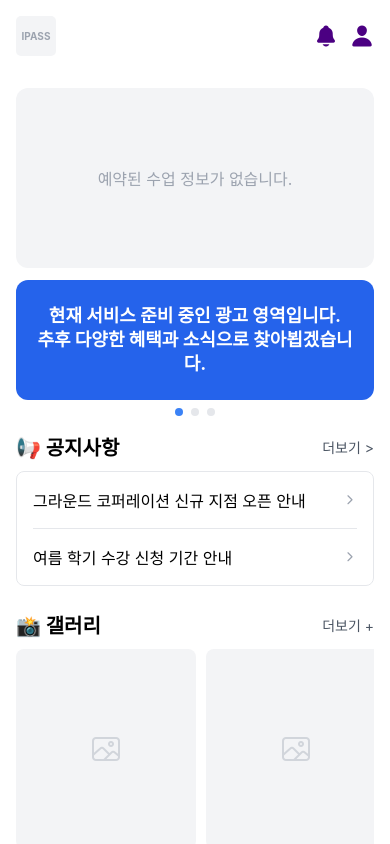
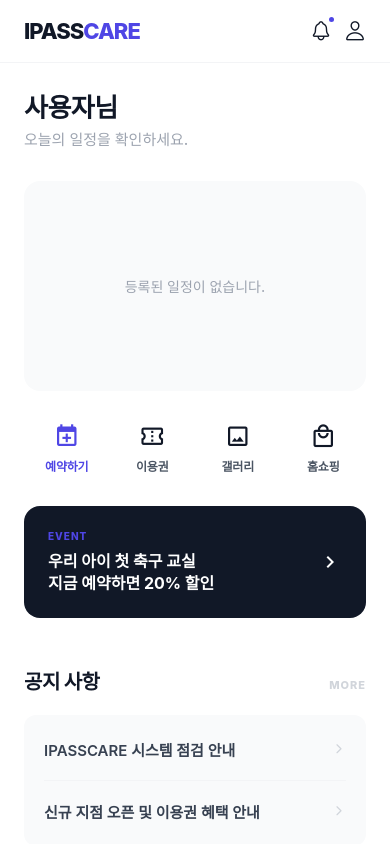
Before and after one commit to groundcoporation/GroundCoropration_web, a React Native app in the folder app/: screen /Home in a window 390 px wide. Built offline with nearby package versions, Linux system fonts and the light colour scheme.

Commit message:
홈스크린수정

```diff
--- a/app/src/screens/home/HomeScreen.tsx
+++ b/app/src/screens/home/HomeScreen.tsx
@@ -1,4 +1,4 @@
-import React, { useState, useEffect } from 'react';
+import React, { useState, useEffect } from "react";
 import {
   View,
   Text,
@@ -8,13 +8,14 @@ import {
   Dimensions,
   StatusBar,
   FlatList,
-  Linking
-} from 'react-native';
-import { SafeAreaView } from 'react-native-safe-area-context';
-import { Ionicons } from '@expo/vector-icons';
-import { supabase } from '../../lib/supabase';
+  Linking,
+  ImageBackground,
+} from "react-native";
+import { SafeAreaView } from "react-native-safe-area-context";
+import { Ionicons, MaterialCommunityIcons } from "@expo/vector-icons";
+import { supabase } from "../../lib/supabase";
 
-const { width } = Dimensions.get('window');
+const { width } = Dimensions.get("window");
 
 export default function HomeScreen({ navigation }: any) {
   const [userData, setUserData] = useState<any>(null);
@@ -28,54 +29,61 @@ export default function HomeScreen({ navigation }: any) {
 
   const fetchData = async () => {
     try {
-      const { data: { user } } = await supabase.auth.getUser();
+      const {
+        data: { user },
+      } = await supabase.auth.getUser();
       if (user) {
-        // 1. 사용자 프로필 및 지점 정보 로드
         const { data: userProfile } = await supabase
-          .from('users')
-          .select('*, branches(name)')
-          .eq('id', user.id)
+          .from("users")
+          .select("*, branches(name)")
+          .eq("id", user.id)
           .single();
         setUserData(userProfile);
 
-        // 2. 자녀 목록 로드
         const { data: childrenList } = await supabase
-          .from('children')
-          .select('*')
-          .eq('parent_id', user.id)
-          .order('created_at', { ascending: true });
+          .from("children")
+          .select("*")
+          .eq("parent_id", user.id)
+          .order("created_at", { ascending: true });
         setChildren(childrenList || []);
       }
     } catch (e) {
-      console.log('데이터 로드 에러:', e);
+      console.log("데이터 로드 에러:", e);
     } finally {
       setLoading(false);
     }
   };
 
-  /**
-   * 💡 수업 카드 렌더링 함수
-   * 성인일 경우 본인 이름을, 학부모일 경우 자녀 이름을 받아 처리합니다.
-   */
   const renderLessonCard = (targetName: string, isChild: boolean) => (
-    <View style={styles.cardInner}>
-      {/* 관리자 이미지 자리 플레이스홀더 */}
-      <View style={[styles.cardBg, { backgroundColor: '#444' }]} />
+    <View style={styles.cardShadow}>
+      <ImageBackground
+        source={{
+          uri: "https://images.unsplash.com/photo-1574629810360-7efbbe195018?q=80&w=800",
+        }}
+        style={styles.cardInner}
+        imageStyle={{ borderRadius: 16 }}
+      >
         <View style={styles.cardOverlay} />
         <View style={styles.cardContent}>
           <View>
-          <Text style={styles.cardDateText}>05월 01일 (수) 14:00</Text>
+            <View style={styles.tag}>
+              <Text style={styles.tagText}>UPCOMING</Text>
+            </View>
+            <Text style={styles.cardDateText}>05.01 WED 14:00</Text>
             <Text style={styles.cardChildText}>
-            {targetName} {isChild ? '학생' : '회원님'} ({userData?.branches?.name || '시흥본점'})
+              {targetName} {isChild ? "학생" : "회원님"}
+            </Text>
+            <Text style={styles.branchText}>
+              {userData?.branches?.name || "시흥본점"}
             </Text>
           </View>
-        {/* 💡 픽업 버튼은 자녀(학생)일 때만 노출 */}
           {isChild && (
-          <TouchableOpacity style={styles.pickupBtn}>
-            <Text style={styles.pickupBtnText}>🚌 픽업 신청</Text>
+            <TouchableOpacity style={styles.pickupBtnActive}>
+              <Text style={styles.pickupBtnTextActive}>픽업 신청</Text>
             </TouchableOpacity>
           )}
         </View>
+      </ImageBackground>
     </View>
   );
 
@@ -83,44 +91,59 @@ export default function HomeScreen({ navigation }: any) {
     <SafeAreaView style={styles.safeArea}>
       <StatusBar barStyle="dark-content" />
 
-      {/* AppBar (플러터 AppBar 구조 복구) */}
+      {/* AppBar */}
       <View style={styles.appBar}>
-        <View style={styles.logoPlaceholder}>
-          <Text style={styles.logoText}>IPASS</Text>
+        <View style={styles.logoRow}>
+          <Text style={styles.logoBrandText}>
+            IPASS<Text style={styles.logoBrandAccent}>CARE</Text>
+          </Text>
         </View>
         <View style={styles.appBarActions}>
-          <TouchableOpacity style={styles.iconBtn}>
-            <Ionicons name="notifications" size={24} color="indigo" />
+          <TouchableOpacity style={styles.iconCircle}>
+            <Ionicons name="notifications-outline" size={22} color="#111827" />
+            <View style={styles.badge} />
           </TouchableOpacity>
-          <TouchableOpacity style={styles.iconBtn} onPress={() => navigation.navigate('MyPage')}>
-            <Ionicons name="person" size={24} color="indigo" />
+          <TouchableOpacity
+            style={[styles.iconCircle, { marginLeft: 12 }]}
+            onPress={() => navigation.navigate("MyPage")}
+          >
+            <Ionicons name="person-outline" size={22} color="#111827" />
           </TouchableOpacity>
         </View>
       </View>
 
       <ScrollView style={styles.container} showsVerticalScrollIndicator={false}>
         <View style={styles.mainPadding}>
+          {/* Welcome Section */}
+          <View style={styles.welcomeSection}>
+            <Text style={styles.welcomeName}>
+              {userData?.name || "사용자"}님
+            </Text>
+            <Text style={styles.welcomeMsg}>오늘의 일정을 확인하세요.</Text>
+          </View>
 
-          {/* 1. 수업 정보 PageView 섹션 */}
+          {/* 1. Schedule Cards */}
           <View style={styles.pageViewSection}>
             <FlatList
-              // 💡 자녀가 있으면 자녀 목록을, 없으면 사용자 본인 데이터를 리스트로 구성
               data={children.length > 0 ? children : [userData]}
               horizontal
               pagingEnabled
               showsHorizontalScrollIndicator={false}
               onMomentumScrollEnd={(e) => {
-                const index = Math.round(e.nativeEvent.contentOffset.x / (width - 32));
+                const index = Math.round(
+                  e.nativeEvent.contentOffset.x / (width - 48),
+                );
                 setActiveChildIndex(index);
               }}
               renderItem={({ item }) => (
                 <View style={styles.cardWrapper}>
                   {item ? (
-                    // 성인 회원이면 본인 이름, 학부모면 자녀 이름을 targetName으로 전달
                     renderLessonCard(item.name, children.length > 0)
                   ) : (
                     <View style={[styles.cardInner, styles.emptyCard]}>
-                      <Text style={styles.emptyText}>예약된 수업 정보가 없습니다.</Text>
+                      <Text style={styles.emptyText}>
+                        등록된 일정이 없습니다.
+                      </Text>
                     </View>
                   )}
                 </View>
@@ -130,80 +153,137 @@ export default function HomeScreen({ navigation }: any) {
             {children.length > 1 && (
               <View style={styles.dotRow}>
                 {children.map((_, i) => (
-                  <View key={i} style={[styles.dot, activeChildIndex === i && styles.activeDot]} />
+                  <View
+                    key={i}
+                    style={[
+                      styles.dot,
+                      activeChildIndex === i && styles.activeDot,
+                    ]}
+                  />
                 ))}
               </View>
             )}
           </View>
 
-          {/* 2. 광고 배너 섹션 */}
-          <View style={styles.adBanner}>
-            <Text style={styles.adContent}>
-              현재 서비스 준비 중인 광고 영역입니다.{"\n"}추후 다양한 혜택과 소식으로 찾아뵙겠습니다.
+          {/* 2. Quick Menu (수정됨) */}
+          <View style={styles.quickMenuGrid}>
+            {[
+              {
+                icon: "calendar-plus",
+                label: "예약하기",
+                color: "#4F46E5",
+                screen: "Reservation",
+              },
+              {
+                icon: "ticket-confirmation-outline",
+                label: "이용권",
+                color: "#111827",
+                screen: "Pass",
+              },
+              {
+                icon: "image-outline",
+                label: "갤러리",
+                color: "#111827",
+                screen: "Gallery",
+              },
+              {
+                icon: "shopping-outline",
+                label: "홈쇼핑",
+                color: "#111827",
+                screen: "Shop",
+              },
+            ].map((menu, idx) => (
+              <TouchableOpacity
+                key={idx}
+                style={styles.menuItem}
+                onPress={() => navigation.navigate(menu.screen)}
+              >
+                <MaterialCommunityIcons
+                  name={menu.icon as any}
+                  size={26}
+                  color={menu.color}
+                />
+                <Text
+                  style={[
+                    styles.menuLabel,
+                    { color: menu.color === "#4F46E5" ? "#4F46E5" : "#4B5563" },
+                  ]}
+                >
+                  {menu.label}
+                </Text>
+              </TouchableOpacity>
+            ))}
+          </View>
+
+          {/* 3. 광고 배너 섹션 (추가됨) */}
+          <TouchableOpacity style={styles.adBanner}>
+            <View style={styles.adTextContainer}>
+              <Text style={styles.adTag}>EVENT</Text>
+              <Text style={styles.adTitle}>
+                우리 아이 첫 축구 교실{"\n"}지금 예약하면 20% 할인
               </Text>
             </View>
-          <View style={styles.dotRow}>
-            <View style={[styles.dot, styles.activeDot]} />
-            <View style={styles.dot} />
-            <View style={styles.dot} />
-          </View>
+            <MaterialCommunityIcons
+              name="chevron-right"
+              size={24}
+              color="#fff"
+              opacity={0.7}
+            />
+          </TouchableOpacity>
 
-          {/* 3. 공지사항 섹션 */}
+          {/* 4. 공지 사항 */}
           <View style={styles.sectionHeader}>
-            <Text style={styles.sectionTitle}>📢 공지사항</Text>
-            <TouchableOpacity onPress={() => navigation.navigate('Notice')}>
-              <Text style={styles.moreText}>더보기 {'>'}</Text>
+            <Text style={styles.sectionTitle}>공지 사항</Text>
+            <TouchableOpacity onPress={() => navigation.navigate("Notice")}>
+              <Text style={styles.moreText}>MORE</Text>
             </TouchableOpacity>
           </View>
           <View style={styles.noticeBox}>
             <TouchableOpacity style={styles.noticeRow}>
-              <Text style={styles.noticeTitle} numberOfLines={1}>그라운드 코퍼레이션 신규 지점 오픈 안내</Text>
-              <Ionicons name="chevron-forward" size={14} color="#9CA3AF" />
+              <Text style={styles.noticeTitle} numberOfLines={1}>
+                IPASSCARE 시스템 점검 안내
+              </Text>
+              <Ionicons name="chevron-forward" size={14} color="#D1D5DB" />
             </TouchableOpacity>
             <View style={styles.divider} />
             <TouchableOpacity style={styles.noticeRow}>
-              <Text style={styles.noticeTitle} numberOfLines={1}>여름 학기 수강 신청 기간 안내</Text>
-              <Ionicons name="chevron-forward" size={14} color="#9CA3AF" />
+              <Text style={styles.noticeTitle} numberOfLines={1}>
+                신규 지점 오픈 및 이용권 혜택 안내
+              </Text>
+              <Ionicons name="chevron-forward" size={14} color="#D1D5DB" />
             </TouchableOpacity>
           </View>
 
-          {/* 4. 갤러리 섹션 */}
-          <View style={[styles.sectionHeader, { marginTop: 24 }]}>
-            <Text style={styles.sectionTitle}>📸 갤러리</Text>
-            <TouchableOpacity onPress={() => navigation.navigate('Gallery')}>
-              <Text style={styles.moreText}>더보기 +</Text>
+          {/* Footer */}
+          <View style={styles.footer}>
+            <Text style={styles.footerCompany}>(주)그라운드코퍼레이션</Text>
+            <View style={styles.footerInfoRow}>
+              <Text style={styles.footerText}>대표 김강태</Text>
+              <Text style={styles.footerDivider}>|</Text>
+              <Text style={styles.footerText}>사업자 441-86-03857</Text>
+            </View>
+            <Text style={styles.footerText}>
+              경기도 시흥시 서울대학로278번길 61, 7층
+            </Text>
+
+            <View style={styles.footerLinks}>
+              <TouchableOpacity
+                onPress={() => Linking.openURL("https://docs.google.com")}
+              >
+                <Text style={styles.footerLink}>이용약관</Text>
+              </TouchableOpacity>
+              <TouchableOpacity
+                onPress={() => Linking.openURL("https://docs.google.com")}
+              >
+                <Text style={[styles.footerLink, { marginLeft: 16 }]}>
+                  개인정보 처리방침
+                </Text>
               </TouchableOpacity>
             </View>
-          <ScrollView horizontal showsHorizontalScrollIndicator={false} style={styles.galleryScroll}>
-            {[1, 2, 3].map((i) => (
-              <View key={i} style={styles.galleryCard}>
-                <View style={{ flex: 1, backgroundColor: '#F3F4F6', justifyContent: 'center', alignItems: 'center' }}>
-                  <Ionicons name="image-outline" size={32} color="#D1D5DB" />
+            <Text style={styles.copyRight}>
+              © 2026 IPASSCARE. All rights reserved.
+            </Text>
           </View>
-              </View>
-            ))}
-          </ScrollView>
-
-          {/* 5. 푸터 (플러터 정보 100% 복구) */}
-          <View style={styles.footer}>
-            <Text style={styles.footerCompany}>(주)그라운드코퍼레이션</Text>
-            <Text style={styles.footerText}>대표자 성명: 김강태</Text>
-            <Text style={styles.footerText}>사업자등록번호: 441-86-03857</Text>
-            <Text style={styles.footerText}>주소: 경기도 시흥시 서울대학로278번길 61, 7층 713호(배곧동, 서영베니스스퀘어)</Text>
-            <Text style={styles.footerText}>통신판매업신고번호: 신고 예정</Text>
-            <Text style={styles.footerText}>고객센터: groundcoporation@gmail.com</Text>
-            <View style={styles.footerLinks}>
-              <TouchableOpacity onPress={() => Linking.openURL('https://docs.google.com/document/d/1w8fZDkcwXM6GATj6cAqmPHRny08w8KikLdFSuogXpmw/edit?usp=sharing')}>
-                <Text style={styles.footerLinkBold}>이용약관</Text>
-              </TouchableOpacity>
-              <Text style={styles.footerText}>  |  </Text>
-              <TouchableOpacity onPress={() => Linking.openURL('https://docs.google.com/document/d/1plQT2VJIrK8nxG1m3huj3LuUsCKea-dl37HEEBOhnJw/edit?usp=sharing')}>
-                <Text style={styles.footerLinkBold}>개인정보 처리방침</Text>
-              </TouchableOpacity>
-            </View>
-            <Text style={styles.copyRight}>© 2026 Ground Corporation. All rights reserved.</Text>
-          </View>
-
         </View>
       </ScrollView>
     </SafeAreaView>
@@ -211,44 +291,215 @@ export default function HomeScreen({ navigation }: any) {
 }
 
 const styles = StyleSheet.create({
-  safeArea: { flex: 1, backgroundColor: '#fff' },
+  safeArea: { flex: 1, backgroundColor: "#FFFFFF" },
   container: { flex: 1 },
-  appBar: { flexDirection: 'row', justifyContent: 'space-between', padding: 16, alignItems: 'center', backgroundColor: '#fff' },
-  logoPlaceholder: { width: 40, height: 40, borderRadius: 5, backgroundColor: '#f3f4f6', justifyContent: 'center', alignItems: 'center' },
-  logoText: { fontSize: 10, fontWeight: 'bold', color: '#9CA3AF' },
-  appBarActions: { flexDirection: 'row' },
-  iconBtn: { marginLeft: 12 },
-  mainPadding: { padding: 16 },
-  pageViewSection: { marginBottom: 12 },
-  cardWrapper: { width: width - 32, height: 180 },
-  cardInner: { flex: 1, borderRadius: 12, overflow: 'hidden', justifyContent: 'flex-end' },
-  cardBg: { ...StyleSheet.absoluteFillObject },
-  cardOverlay: { ...StyleSheet.absoluteFillObject, backgroundColor: 'rgba(0,0,0,0.45)' },
-  cardContent: { padding: 16, flexDirection: 'row', justifyContent: 'space-between', alignItems: 'flex-end' },
-  cardDateText: { fontSize: 20, fontWeight: '900', color: '#fff' },
-  cardChildText: { fontSize: 14, color: '#fff', marginTop: 4 },
-  pickupBtn: { borderWidth: 1.5, borderColor: '#fff', borderRadius: 5, paddingHorizontal: 12, paddingVertical: 6 },
-  pickupBtnText: { color: '#fff', fontWeight: 'bold', fontSize: 14 },
-  emptyCard: { backgroundColor: '#F3F4F6', justifyContent: 'center', alignItems: 'center' },
-  emptyText: { fontSize: 16, color: '#9CA3AF' },
-  adBanner: { height: 120, backgroundColor: '#2563EB', borderRadius: 12, justifyContent: 'center', alignItems: 'center', padding: 20 },
-  adContent: { fontSize: 18, color: '#fff', fontWeight: 'bold', textAlign: 'center', lineHeight: 24 },
-  dotRow: { flexDirection: 'row', justifyContent: 'center', marginTop: 8, marginBottom: 16 },
-  dot: { width: 8, height: 8, borderRadius: 4, backgroundColor: '#E5E7EB', marginHorizontal: 4 },
-  activeDot: { backgroundColor: '#3B82F6' },
-  sectionHeader: { flexDirection: 'row', justifyContent: 'space-between', alignItems: 'center', marginBottom: 10 },
-  sectionTitle: { fontSize: 20, fontWeight: 'bold' },
-  moreText: { color: '#4B5563', fontSize: 14 },
-  noticeBox: { borderWidth: 1, borderColor: '#E5E7EB', borderRadius: 8 },
-  noticeRow: { padding: 16, flexDirection: 'row', justifyContent: 'space-between', alignItems: 'center' },
-  noticeTitle: { fontSize: 16, flex: 1, marginRight: 10 },
-  divider: { height: 1, backgroundColor: '#E5E7EB', marginHorizontal: 16 },
-  galleryScroll: { flexDirection: 'row' },
-  galleryCard: { width: 180, height: 200, marginRight: 10, borderRadius: 8, overflow: 'hidden' },
-  footer: { marginTop: 40, paddingVertical: 24, borderTopWidth: 1, borderTopColor: '#F3F4F6' },
-  footerCompany: { fontSize: 14, fontWeight: 'bold', color: '#9CA3AF', marginBottom: 12 },
-  footerText: { fontSize: 12, color: '#9CA3AF', marginBottom: 4, lineHeight: 18 },
-  footerLinks: { flexDirection: 'row', alignItems: 'center', marginTop: 8 },
-  footerLinkBold: { fontSize: 12, fontWeight: 'bold', color: '#4B5563', textDecorationLine: 'underline' },
-  copyRight: { fontSize: 11, color: '#D1D5DB', marginTop: 16 }
+  appBar: {
+    flexDirection: "row",
+    justifyContent: "space-between",
+    paddingHorizontal: 24,
+    paddingVertical: 18,
+    alignItems: "center",
+    borderBottomWidth: 1,
+    borderBottomColor: "#F3F4F6",
+    backgroundColor: "#FFFFFF",
+  },
+  logoRow: { flexDirection: "row", alignItems: "center" },
+  logoBrandText: {
+    fontSize: 22,
+    fontWeight: "800",
+    color: "#111827",
+    letterSpacing: -1,
+  },
+  logoBrandAccent: { color: "#4F46E5" },
+  appBarActions: { flexDirection: "row", alignItems: "center" },
+  iconCircle: { position: "relative" },
+  badge: {
+    position: "absolute",
+    top: -2,
+    right: -2,
+    width: 5,
+    height: 5,
+    borderRadius: 2.5,
+    backgroundColor: "#4F46E5",
+  },
+  mainPadding: { padding: 24 },
+  welcomeSection: { marginBottom: 32 },
+  welcomeName: {
+    fontSize: 26,
+    fontWeight: "800",
+    color: "#111827",
+    letterSpacing: -0.5,
+  },
+  welcomeMsg: {
+    fontSize: 15,
+    color: "#9CA3AF",
+    marginTop: 4,
+    fontWeight: "500",
+  },
+  pageViewSection: { marginBottom: 32 },
+  cardWrapper: { width: width - 48, marginRight: 24 },
+  cardShadow: { borderRadius: 16, backgroundColor: "#fff" },
+  cardInner: { height: 210, justifyContent: "flex-end" },
+  cardOverlay: {
+    ...StyleSheet.absoluteFillObject,
+    backgroundColor: "rgba(0, 0, 0, 0.4)",
+    borderRadius: 16,
+  },
+  cardContent: {
+    padding: 24,
+    flexDirection: "row",
+    justifyContent: "space-between",
+    alignItems: "flex-end",
+  },
+  tag: {
+    backgroundColor: "rgba(255,255,255,0.2)",
+    paddingHorizontal: 8,
+    paddingVertical: 3,
+    borderRadius: 4,
+    alignSelf: "flex-start",
+    marginBottom: 12,
+  },
+  tagText: { fontSize: 10, fontWeight: "700", color: "#fff", letterSpacing: 1 },
+  cardDateText: {
+    fontSize: 24,
+    fontWeight: "800",
+    color: "#fff",
+    letterSpacing: -0.5,
+  },
+  cardChildText: {
+    fontSize: 16,
+    color: "#fff",
+    marginTop: 4,
+    fontWeight: "600",
+    opacity: 0.9,
+  },
+  branchText: { fontSize: 13, color: "rgba(255,255,255,0.6)", marginTop: 6 },
+  pickupBtnActive: {
+    backgroundColor: "#fff",
+    borderRadius: 8,
+    paddingHorizontal: 16,
+    paddingVertical: 10,
+  },
+  pickupBtnTextActive: { color: "#111827", fontWeight: "700", fontSize: 13 },
+  quickMenuGrid: {
+    flexDirection: "row",
+    justifyContent: "space-between",
+    marginBottom: 32,
+  },
+  menuItem: { alignItems: "center", flex: 1 },
+  menuLabel: {
+    fontSize: 12,
+    fontWeight: "700",
+    marginTop: 8,
+    letterSpacing: -0.2,
+  },
+  adBanner: {
+    backgroundColor: "#111827",
+    borderRadius: 16,
+    padding: 24,
+    flexDirection: "row",
+    alignItems: "center",
+    justifyContent: "space-between",
+    marginBottom: 48,
+  },
+  adTextContainer: { flex: 1 },
+  adTag: {
+    color: "#4F46E5",
+    fontSize: 10,
+    fontWeight: "800",
+    marginBottom: 8,
+    letterSpacing: 1,
+  },
+  adTitle: {
+    color: "#FFFFFF",
+    fontSize: 16,
+    fontWeight: "700",
+    lineHeight: 22,
+  },
+  emptyCard: {
+    backgroundColor: "#F9FAFB",
+    height: 210,
+    justifyContent: "center",
+    alignItems: "center",
+    borderRadius: 16,
+  },
+  emptyText: { fontSize: 14, color: "#9CA3AF", fontWeight: "500" },
+  dotRow: { flexDirection: "row", justifyContent: "center", marginTop: 20 },
+  dot: {
+    width: 5,
+    height: 5,
+    borderRadius: 2.5,
+    backgroundColor: "#E5E7EB",
+    marginHorizontal: 3,
+  },
+  activeDot: { width: 16, backgroundColor: "#111827" },
+  sectionHeader: {
+    flexDirection: "row",
+    justifyContent: "space-between",
+    alignItems: "baseline",
+    marginBottom: 20,
+  },
+  sectionTitle: {
+    fontSize: 20,
+    fontWeight: "800",
+    color: "#111827",
+    letterSpacing: -0.5,
+  },
+  moreText: {
+    color: "#D1D5DB",
+    fontSize: 11,
+    fontWeight: "800",
+    letterSpacing: 1,
+  },
+  noticeBox: {
+    backgroundColor: "#F9FAFB",
+    borderRadius: 12,
+    paddingVertical: 4,
+  },
+  noticeRow: {
+    padding: 20,
+    flexDirection: "row",
+    justifyContent: "space-between",
+    alignItems: "center",
+  },
+  noticeTitle: {
+    fontSize: 15,
+    flex: 1,
+    color: "#374151",
+    fontWeight: "600",
+    marginRight: 12,
+  },
+  divider: { height: 1, backgroundColor: "#F3F4F6", marginHorizontal: 20 },
+  footer: {
+    marginTop: 40,
+    paddingVertical: 40,
+    borderTopWidth: 1,
+    borderTopColor: "#F3F4F6",
+  },
+  footerCompany: {
+    fontSize: 13,
+    fontWeight: "800",
+    color: "#111827",
+    marginBottom: 12,
+  },
+  footerInfoRow: {
+    flexDirection: "row",
+    alignItems: "center",
+    marginBottom: 4,
+  },
+  footerDivider: { fontSize: 11, color: "#E5E7EB", marginHorizontal: 8 },
+  footerText: {
+    fontSize: 12,
+    color: "#9CA3AF",
+    fontWeight: "500",
+    lineHeight: 18,
+  },
+  footerLinks: { flexDirection: "row", marginTop: 20 },
+  footerLink: { fontSize: 12, fontWeight: "700", color: "#6B7280" },
+  copyRight: {
+    fontSize: 11,
+    color: "#D1D5DB",
+    marginTop: 24,
+    fontWeight: "500",
+  },
 });
```
Lines whose indentation alone changed are shown as unchanged.
